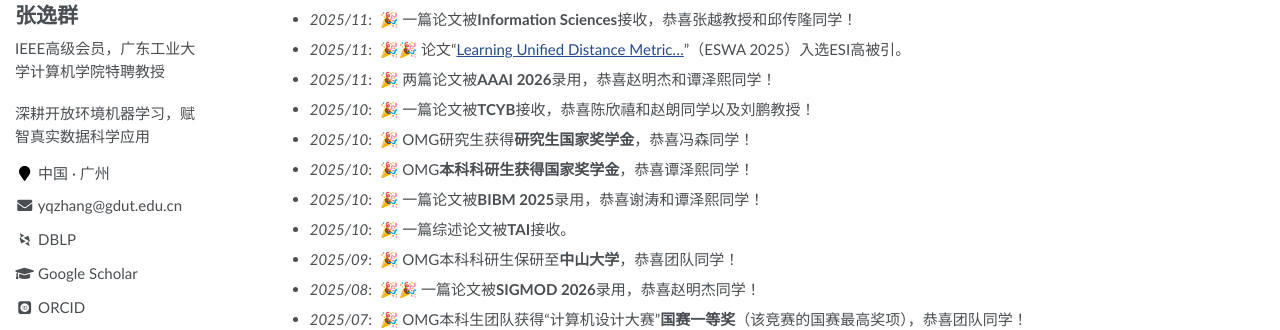
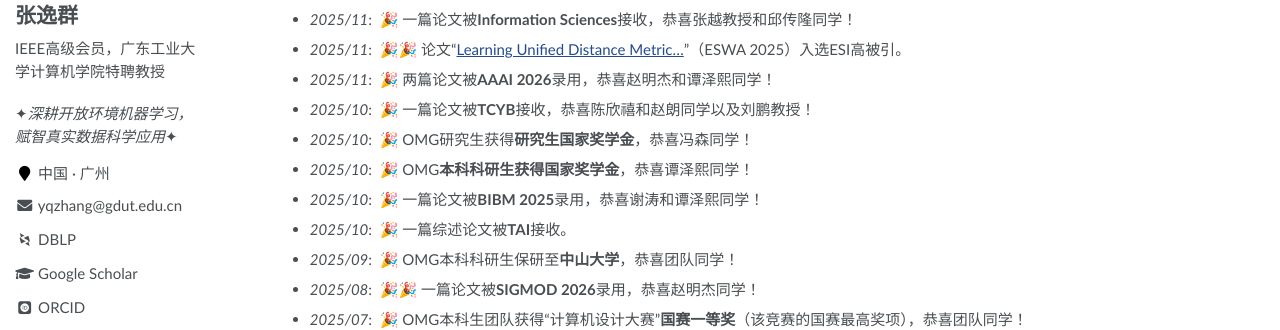
Before and after one commit to yqzhang-Zz/zh-news, a Jekyll site: the page built from _pages/about.md, in a window 1280 px wide. Shown: the part 338-668 px from the top of the page. Built offline with Jekyll 4.4.1, drawn with Linux system fonts in a browser that asks for light colours; some web fonts are replaced.

```diff
--- a/_config.yml
+++ b/_config.yml
@@ -7,7 +7,7 @@
 
 # Site Settings
 title                    : "张逸群的个人主页 - 所有新闻"
-description              : "深耕开放环境机器学习，赋智真实数据科学应用"
+description              : "✦<em>深耕开放环境机器学习，赋智真实数据科学应用</em>✦"
 repository               : "yqzhang-Zz.github.io/zh"
 google_scholar_stats_use_cdn : true
 
```
